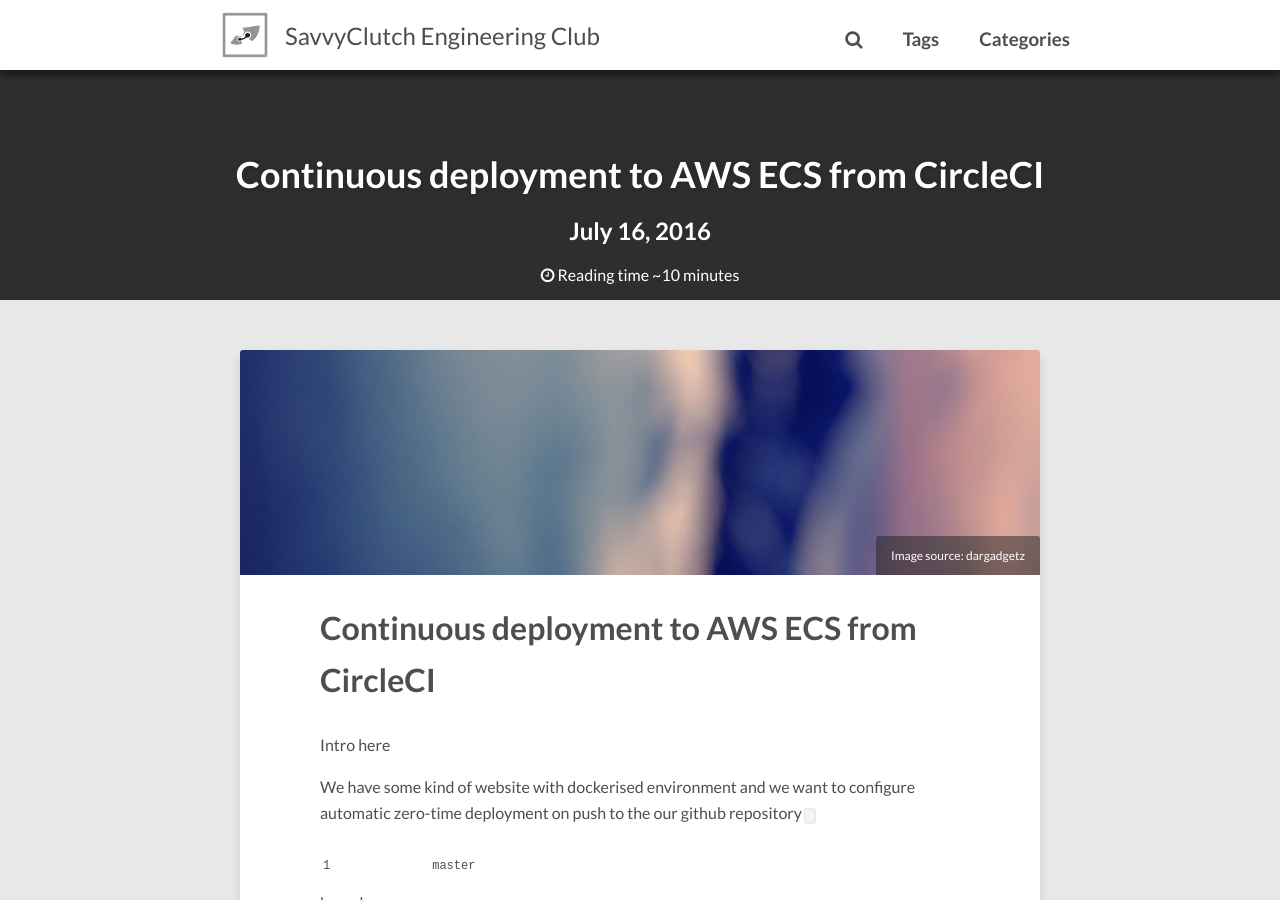
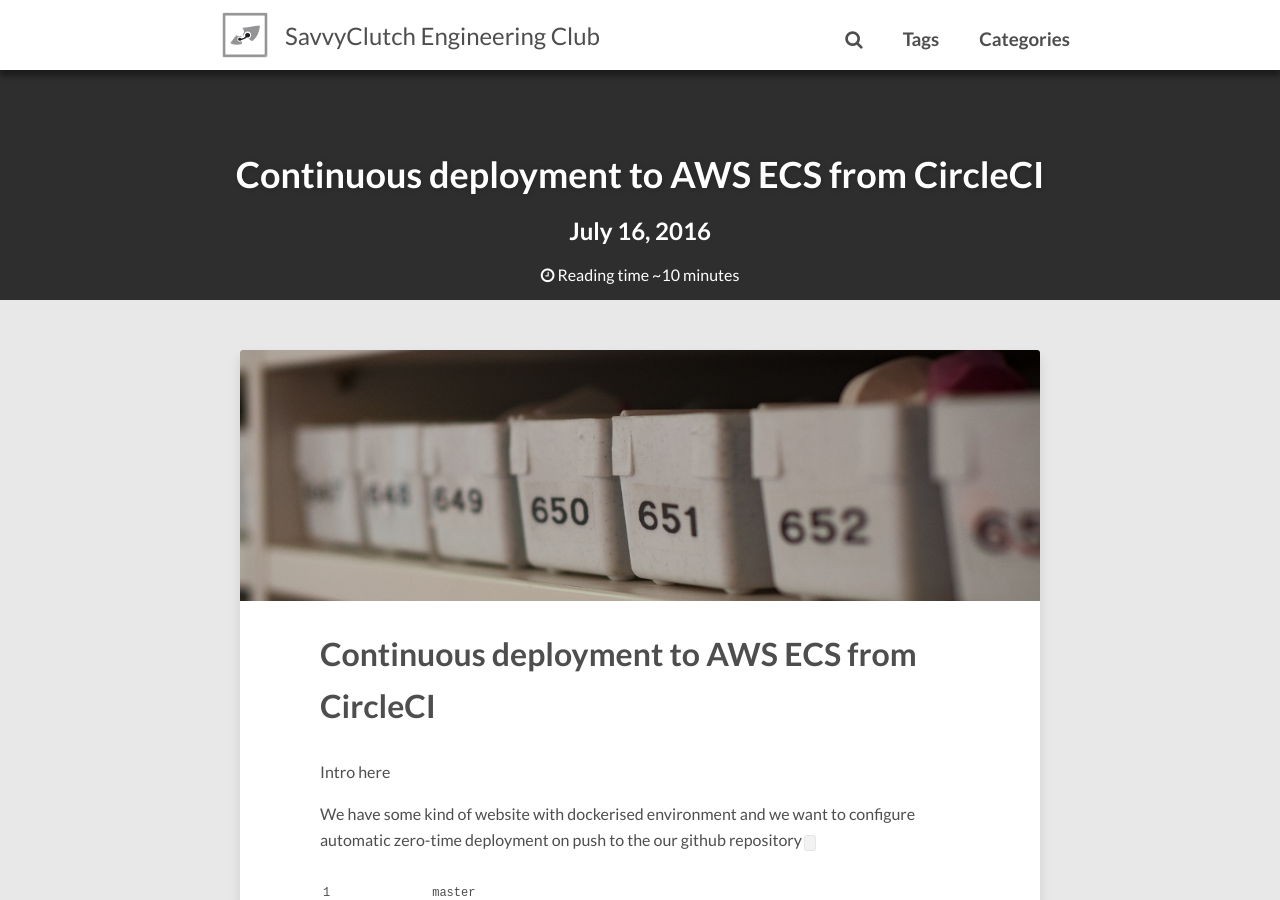
Before and after one commit to savvyclutch/savvyclutch.github.io, a Jekyll site: the page built from _posts/2016-07-16-continuous-deployment-to-aws-ecs-and-circle-ci.md, in a window 1280 px wide and 900 px high. Built offline with Jekyll 4.4.1, drawn with Linux system fonts in a browser that asks for light colours; nearby versions of some CDN libraries; comment, search, counter and statistics services are not loaded.

Commit message:
Add post image

```diff
--- a/_posts/2016-07-16-continuous-deployment-to-aws-ecs-and-circle-ci.md
+++ b/_posts/2016-07-16-continuous-deployment-to-aws-ecs-and-circle-ci.md
@@ -5,9 +5,8 @@
 tags: [docker, aws ecs, circleci, devops]
 author: bogdan
 image:
-    feature: feature.jpg
-    credit: dargadgetz
-    creditlink: http://www.dargadgetz.com/ios-8-abstract-wallpaper-pack-for-iphone-5s-5c-and-ipod-touch-retina/
+    feature: posts/aws_deploy/title.jpg
+
 ---
 
 Intro here
```
Also changed, not shown: images/posts/aws_deploy/title.jpg (added).
